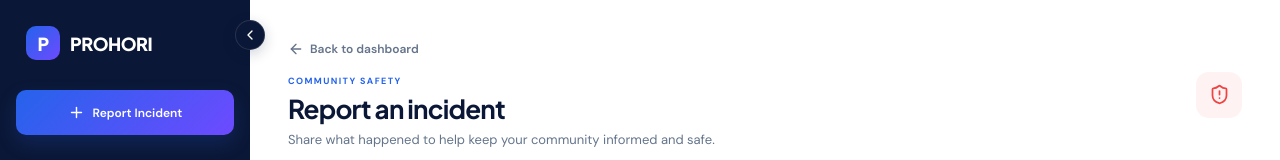
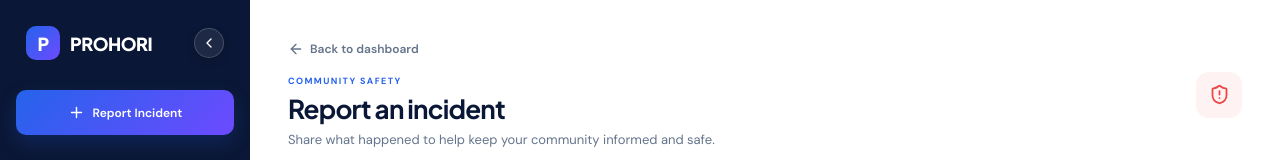
Before and after one commit to fahim-m-007/Prohori, a React (Vite) app: page /report-incident in a window 1280 px wide. Shown: the top 160 px of the page. Built offline with nearby package versions, Linux system fonts and the light colour scheme; no server answers.

Commit message:
fixed live map page with z indexed; no more floating issue when the screen gets smaller

```diff
--- a/src/components/Sidebar.css
+++ b/src/components/Sidebar.css
@@ -15,17 +15,26 @@
 
   color: white;
 
-  z-index: 100;
+  /* Keep navigation above Leaflet tiles, markers, tooltips, and controls. */
+  z-index: 1200;
 }
 
 /* LOGO */
+
+.sidebar-brand {
+  display: flex;
+  align-items: center;
+  justify-content: space-between;
+  margin-bottom: 30px;
+  padding: 0 10px;
+}
 
 .sidebar-logo {
   display: flex;
   align-items: center;
   gap: 10px;
 
-  padding: 0 10px;
+  min-width: 0;
 
   font-family: var(--font-heading);
 
@@ -34,7 +43,26 @@
 
   letter-spacing: -0.5px;
 
-  margin-bottom: 30px;
+}
+
+.sidebar-toggle {
+  width: 30px;
+  height: 30px;
+  flex: 0 0 auto;
+  display: flex;
+  align-items: center;
+  justify-content: center;
+  border: 1px solid rgba(255, 255, 255, 0.18);
+  border-radius: 50%;
+  color: white;
+  background: rgba(255, 255, 255, 0.08);
+  box-shadow: 0 3px 10px rgba(0, 0, 0, 0.16);
+  transition: transform 0.2s ease, background 0.2s ease;
+}
+
+.sidebar-toggle:hover {
+  background: var(--blue);
+  transform: scale(1.05);
 }
 
 .sidebar-logo-mark {
@@ -299,13 +327,27 @@
 .sidebar.collapsed {
   width: 72px;
   padding: 20px 10px;
+  overflow: visible;
 }
 
 /* Keep the logo mark visible, hide only the wordmark. */
 .sidebar.collapsed .sidebar-logo {
   justify-content: center;
   padding: 0;
+}
+
+.sidebar.collapsed .sidebar-brand {
+  justify-content: center;
   margin-bottom: 24px;
+  padding: 0;
+}
+
+.sidebar.collapsed .sidebar-toggle {
+  position: absolute;
+  top: 20px;
+  right: -15px;
+  z-index: 1;
+  background: var(--navy);
 }
 
 .sidebar.collapsed .sidebar-logo span,
--- a/src/components/Sidebar.jsx
+++ b/src/components/Sidebar.jsx
@@ -7,17 +7,30 @@ import {
   UserRound,
   LogOut,
   Plus,
+  ChevronLeft,
+  ChevronRight,
 } from "lucide-react";
 import { Link, NavLink } from "react-router-dom";
 
-function Sidebar({ collapsed = false }) {
+function Sidebar({ collapsed = false, onToggle }) {
   return (
     <aside className={`sidebar ${collapsed ? "collapsed" : ""}`}>
       {/* LOGO */}
-      <Link to="/dashboard" className="sidebar-logo">
-        <div className="sidebar-logo-mark">P</div>
-        <span>PROHORI</span>
-      </Link>
+      <div className="sidebar-brand">
+        <Link to="/dashboard" className="sidebar-logo">
+          <div className="sidebar-logo-mark">P</div>
+          <span>PROHORI</span>
+        </Link>
+        <button
+          type="button"
+          className="sidebar-toggle"
+          onClick={onToggle}
+          aria-label={collapsed ? "Show sidebar" : "Hide sidebar"}
+          title={collapsed ? "Show sidebar" : "Hide sidebar"}
+        >
+          {collapsed ? <ChevronRight size={16} /> : <ChevronLeft size={16} />}
+        </button>
+      </div>
 
       {/* REPORT BUTTON */}
       <Link to="/report-incident" className="sidebar-report-btn">
--- a/src/layouts/DashboardLayout.css
+++ b/src/layouts/DashboardLayout.css
@@ -13,49 +13,8 @@
   margin-left: 72px;
 }
 
-.sidebar-toggle {
-  width: 30px;
-  height: 30px;
-
-  position: fixed;
-  top: 20px;
-  left: 235px;
-  z-index: 110;
-
-  display: flex;
-  align-items: center;
-  justify-content: center;
-
-  border: 1px solid rgba(255, 255, 255, 0.12);
-  border-radius: 50%;
-
-  color: white;
-  background: var(--navy);
-
-  box-shadow: 0 4px 14px rgba(11, 23, 54, 0.2);
-
-  transition: left 0.25s ease, transform 0.2s ease, background 0.2s ease;
-}
-
-.sidebar-toggle:hover {
-  background: var(--blue);
-  transform: scale(1.05);
-}
-
-.sidebar-collapsed .sidebar-toggle {
-  left: 57px;
-}
-
 @media (max-width: 700px) {
   .dashboard-main {
     margin-left: 0;
   }
-
-  .sidebar-toggle {
-    left: 14px;
-  }
-
-  .sidebar-collapsed .sidebar-toggle {
-    left: 14px;
-  }
 }
--- a/src/layouts/DashboardLayout.jsx
+++ b/src/layouts/DashboardLayout.jsx
@@ -1,5 +1,4 @@
 import { useState } from "react";
-import { ChevronLeft, ChevronRight } from "lucide-react";
 import { Outlet } from "react-router-dom";
 
 import Sidebar from "../components/Sidebar";
@@ -11,17 +10,10 @@ function DashboardLayout() {
 
   return (
     <div className={`dashboard-layout ${sidebarCollapsed ? "sidebar-collapsed" : ""}`}>
-      <Sidebar collapsed={sidebarCollapsed} />
-
-      <button
-        type="button"
-        className="sidebar-toggle"
-        onClick={() => setSidebarCollapsed((collapsed) => !collapsed)}
-        aria-label={sidebarCollapsed ? "Show sidebar" : "Hide sidebar"}
-        title={sidebarCollapsed ? "Show sidebar" : "Hide sidebar"}
-      >
-        {sidebarCollapsed ? <ChevronRight size={16} /> : <ChevronLeft size={16} />}
-      </button>
+      <Sidebar
+        collapsed={sidebarCollapsed}
+        onToggle={() => setSidebarCollapsed((collapsed) => !collapsed)}
+      />
 
       <main className="dashboard-main">
         <Outlet />
--- a/src/pages/Dashboard.jsx
+++ b/src/pages/Dashboard.jsx
@@ -2,7 +2,6 @@ import {
   AlertTriangle,
   ArrowRight,
   FileText,
-  Flag,
   MapPin,
   ShieldPlus,
   ShieldCheck,
```
